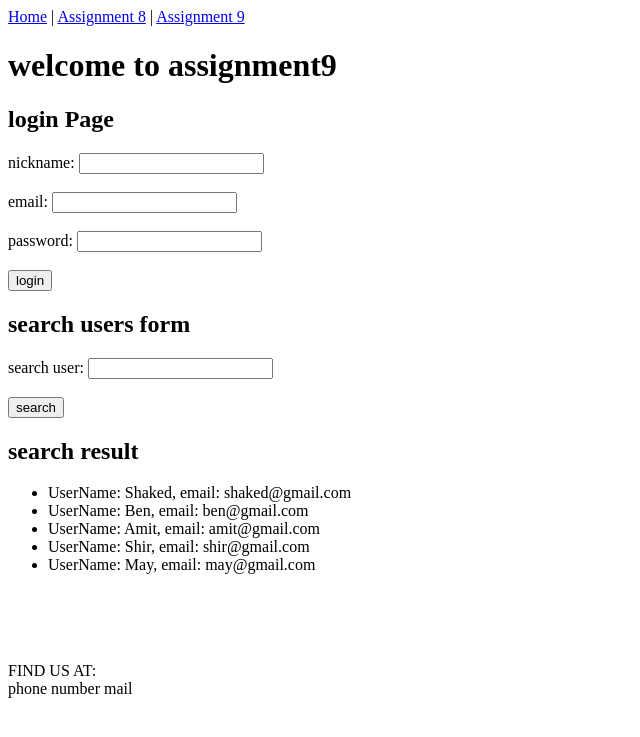
After one commit to shakedhaimi/shaked.haimi.backend, a Flask app: page /assignment9 in a window 1280 px wide. The commit adds this page. Shown: the top 737 px of the page, without its empty margins (0-640 px from the left). Run offline with Flask 2, Linux system fonts and the light colour scheme.

Commit message:
Exercise 9

```diff
--- /dev/null
+++ b/Static/style.css
@@ -0,0 +1,3 @@
+*{
+    text-alien: center;
+}
--- a/Templates/ContactForm.html
+++ b/Templates/ContactForm.html
@@ -3,7 +3,7 @@
 <head>
     <meta charset="UTF-8">
     <title>Create CV</title>
-    <link rel="stylesheet" href="cv.css">
+    <link rel="stylesheet" href="/static/CV.css">
 </head>
 <body>
 <form action="index.html" method="post">
--- /dev/null
+++ b/Templates/assignment9.html
@@ -0,0 +1,44 @@
+{% extends 'base.html' %}
+
+{% block title %}
+assignment9
+{% endblock %}
+
+{% block body %}
+
+{% set pageName='assignment9' %}
+
+<h1>welcome to {{ pageName }}</h1>
+
+    {% if session.username %}
+        <h2>Welcome Back, {{ session.username }}</h2>
+        <button><a href="/logout">logout</a></button>
+
+    {% else %}
+        <h2>login Page</h2>
+        <form method="POST" action="/assignment9">
+            nickname: <input name="nickname" type="text"> <br><br>
+            email: <input name="email" type="email"> <br><br>
+            password: <input name="password" type="password"> <br><br>
+        <input type="submit" value="login">
+        </form>
+    {% endif %}
+
+    <h2>search users form</h2>
+    <form method="GET" action="/assignment9">
+        search user: <input name="search" type="text"> <br><br>
+        <input type="submit" value="search">
+    </form>
+     <h2>search result</h2>
+        {% if name %}
+            name: {{ name }}<br>
+            email: {{ email }}<br>
+         {% else %}
+            <ul>
+            {% for user in users.values() %}
+                <li>UserName: {{ user.name }}, email: {{ user.email }}</li>
+            {% endfor %}
+            </ul>
+
+        {% endif %}
+{% endblock %}
--- /dev/null
+++ b/Templates/base.html
@@ -0,0 +1,18 @@
+<!DOCTYPE html>
+<html lang="en">
+<head>
+    <meta charset="UTF-8">
+    <title>{% block title %} {% endblock %}</title>
+    <link rel="stylesheet" href="=/static/style.css">
+</head>
+<body>
+    {% include 'header.html' %}
+
+    {% block body %}
+
+    {% endblock %}
+
+    {% include 'footer.html' %}
+
+</body>
+</html>
--- /dev/null
+++ b/Templates/footer.html
@@ -0,0 +1,8 @@
+<link rel="stylesheet" href="=/static/style.css">
+
+<footer>
+    <br><br><br><br>
+    FIND US AT: <br>
+    phone number
+    mail
+</footer>
--- /dev/null
+++ b/Templates/header.html
@@ -0,0 +1,3 @@
+<header>
+    <a href="/"> Home</a> | <a href="/assignment8">Assignment 8</a> | <a href="/assignment9">Assignment 9</a>
+</header>
--- a/app.py
+++ b/app.py
@@ -1,6 +1,6 @@
-import flask as f
+from flask import Flask, redirect, render_template, request, session, url_for
 
-app = f.Flask(__name__)
+app = Flask(__name__)
 
 
 @app.route('/')
@@ -8,14 +8,55 @@ def home():
     return "Hello! How Can We Help?"
 
 
-@app.route('/ContactUs')
-def cu():
-    return f.render_template('ContactForm.html')
+# ----Assignment 8-----#
+@app.route('/assignment8')
+def assignment8():
+    firstname = 'Shaked'
+    lastname = 'Haimi'
+    university = "Ben Gurion University"
+    return render_template('assignment8.html',
+                           profile={'name': firstname, 'lastName': lastname},
+                           university=university,
+                           hobbies=('Cooking', 'Reading', 'TV & Movies'),
+                           favoritemovies=['Spirited Away', 'Inception'])
 
 
-@app.route('/CV')
-def cv():
-    return f.redirect('CV.html')
+# ----Assignment 9-----#
+users = {'user1': {'name': 'Shaked', 'email': 'shaked@gmail.com'},
+         'user2': {'name': 'Ben', 'email': 'ben@gmail.com'},
+         'user3': {'name': 'Amit', 'email': 'amit@gmail.com'},
+         'user4': {'name': 'Shir', 'email': 'shir@gmail.com'},
+         'user5': {'name': 'May', 'email': 'may@gmail.com'}}
+
+
+def inputcheck(info):
+    for user in users.values():
+        if user['email'] == info or user['name'] == info:
+            return user['email'], user['name']
+    return False
+
+
+@app.route('/assignment9', methods=['GET', 'POST'])
+def assignment9():
+    if request.method == 'GET':
+        if 'searchInput' in request.args:
+            print(request.args['searchInput'])
+            if inputcheck(str(request.args['searchInput'])):
+                email = inputcheck(request.args['searchInput'])[0]
+                name = inputcheck(request.args['searchInput'])[1]
+                return render_template('assignment9.html', name=name, email=email)
+        return render_template('assignment9.html', users=users)
+    if request.method == 'POST':
+        nickname = request.form['nickName']
+        session['username'] = nickname
+        return render_template("assignment9.html", nickname=nickname, users=users)
+    return render_template('assignment9.html', users=users)
+
+
+@app.route('/logout', methods=['GET', 'POST'])
+def logout():
+    session['username'] = ''
+    return redirect(url_for('assignment9'))
 
 
 if __name__ == '__main__':
```
Also changed, not shown: Templates/assignment8.html (added, +33 -0 lines), .gitgnore.txt (added).
